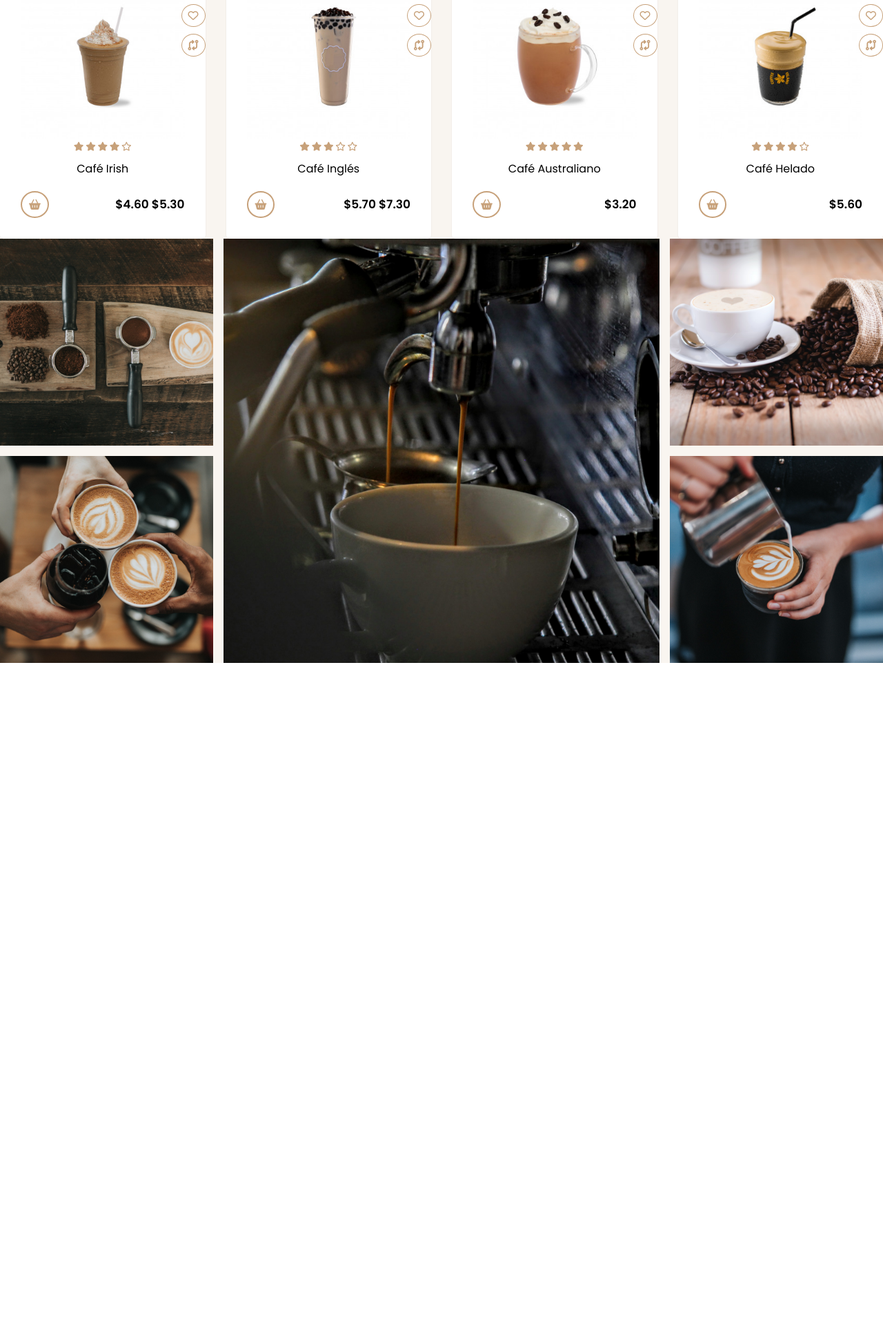
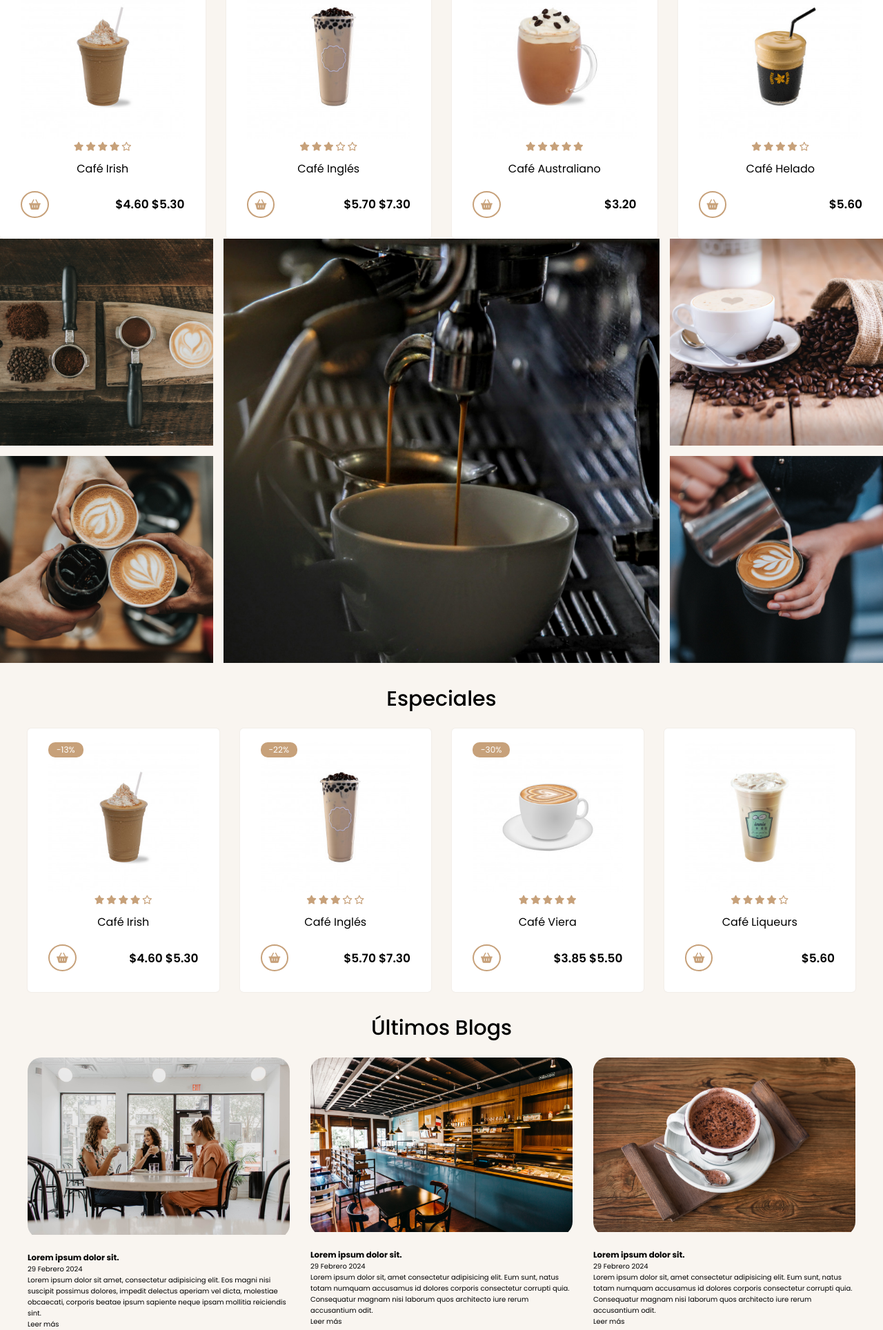
Before and after one commit to Mungualk/Paginillas_Bv, a PHP site: page / in a window 1280 px wide. Shown: the part 1320-3248 px from the top of the page at 69% size. Before the commit the page ends 2281 px from the top, so only its background shows below. Run offline with PHP 8.4, Linux system fonts and the light colour scheme; some libraries are stand-ins or nearby versions.

Commit message:
hay q arreglar
la separación entre los primeros productos y lo siguiente

```diff
--- a/cafeteria/index.html
+++ b/cafeteria/index.html
@@ -115,6 +115,7 @@
                             <span><i class="fa-regular fa-heart"></i></span>
                             <span><i class="fa-solid fa-code-compare"></i></span>
                         </div>
+                    </div>
                     <div class="content-card-product">
                         <div class="stars">
                             <i class="fa-solid fa-star"></i>
@@ -126,7 +127,6 @@
                         <h3>Café Irish</h3>
                         <span class="add-cart"><i class="fa-solid fa-basket-shopping"></i></span>
                         <p class="price">$4.60 <span>$5.30</span></p>
-                        </div>
                     </div>
                 </div>
                 <!-- Producto 2 -->
@@ -210,6 +210,159 @@
             <img src="img/gallery4.jpg" alt="Gallery Img4" class="gallery-img-4">
             <img src="img/gallery5.jpg" alt="Gallery Img5" class="gallery-img-5">
         </section>
+        <section class="container specials">
+            <h1 class="heading-1">Especiales</h1>
+            <div class="container-products">
+            <!-- Producto 1 -->
+            <div class="card-product">
+                <div class="container-img">
+                    <img src="img/cafe-irish.jpg" alt="Café Irish">
+                    <span class = "discount">-13%</span>
+                    <div class="button-group">
+                        <span><i class="fa-regular fa-eye"></i></span>
+                        <span><i class="fa-regular fa-heart"></i></span>
+                        <span><i class="fa-solid fa-code-compare"></i></span>
+                    </div>
+                <div class="content-card-product">
+                    <div class="stars">
+                        <i class="fa-solid fa-star"></i>
+                        <i class="fa-solid fa-star"></i>
+                        <i class="fa-solid fa-star"></i>
+                        <i class="fa-solid fa-star"></i>
+                        <i class="fa-regular fa-star"></i>
+                    </div>
+                    <h3>Café Irish</h3>
+                    <span class="add-cart"><i class="fa-solid fa-basket-shopping"></i></span>
+                    <p class="price">$4.60 <span>$5.30</span></p>
+                    </div>
+                </div>
+            </div>
+            <!-- Producto 2 -->
+            <div class="card-product">
+                <div class="container-img">
+                    <img src="img/cafe-ingles.jpg" alt="Café Inglés">
+                    <span class = "discount">-22%</span>
+                    <div class="button-group">
+                        <span><i class="fa-regular fa-eye"></i></span>
+                        <span><i class="fa-regular fa-heart"></i></span>
+                        <span><i class="fa-solid fa-code-compare"></i></span>
+                    </div>
+                </div>
+                <div class="content-card-product">
+                    <div class="stars">
+                        <i class="fa-solid fa-star"></i>
+                        <i class="fa-solid fa-star"></i>
+                        <i class="fa-solid fa-star"></i>
+                        <i class="fa-regular fa-star"></i>
+                        <i class="fa-regular fa-star"></i>
+                    </div>
+                    <h3>Café Inglés</h3>
+                    <span class="add-cart"><i class="fa-solid fa-basket-shopping"></i></span>
+                    <p class="price">$5.70 <span>$7.30</span></p>
+                </div>
+            </div>
+            <!-- Producto 3 -->
+            <div class="card-product">
+                <div class="container-img">
+                    <img src="img/cafe-viena.jpg" alt="Café Viena">
+                    <span class = "discount">-30%</span>
+                    <div class="button-group">
+                        <span><i class="fa-regular fa-eye"></i></span>
+                        <span><i class="fa-regular fa-heart"></i></span>
+                        <span><i class="fa-solid fa-code-compare"></i></span>
+                    </div>
+                </div>
+                <div class="content-card-product">
+                    <div class="stars">
+                        <i class="fa-solid fa-star"></i>
+                        <i class="fa-solid fa-star"></i>
+                        <i class="fa-solid fa-star"></i>
+                        <i class="fa-solid fa-star"></i>
+                        <i class="fa-solid fa-star"></i>
+                    </div>
+                    <h3>Café Viera</h3>
+                    <span class="add-cart"><i class="fa-solid fa-basket-shopping"></i></span>
+                    <p class="price">$3.85 <span>$5.50</span></p>
+                </div>
+            </div>
+            <!-- Producto 4 -->
+            <div class="card-product">
+                <div class="container-img">
+                    <img src="img/cafe-liqueurs.jpg" alt="Café Liqueurs">
+                    <div class="button-group">
+                        <span><i class="fa-regular fa-eye"></i></span>
+                        <span><i class="fa-regular fa-heart"></i></span>
+                        <span><i class="fa-solid fa-code-compare"></i></span>
+                    </div>
+                </div>
+                <div class="content-card-product">
+                    <div class="stars">
+                        <i class="fa-solid fa-star"></i>
+                        <i class="fa-solid fa-star"></i>
+                        <i class="fa-solid fa-star"></i>
+                        <i class="fa-solid fa-star"></i>
+                        <i class="fa-regular fa-star"></i>
+                    </div>
+                    <h3>Café Liqueurs</h3>
+                    <span class="add-cart"><i class="fa-solid fa-basket-shopping"></i></span>
+                    <p class="price">$5.60 </p>
+                </div>
+            </div>
+        </div>
+    </section>
+    <section class="container blogs">
+        <h1 class="heading-1">Últimos Blogs</h1>
+        <div class="container-blogs">
+            <!-- Blog 1 -->
+            <div class="card-blog">
+                <div class="container-img">
+                    <img src="img/blog-1.jpg" alt="Imagen Blog 1">
+                    <div class="button-group-blog">
+                        <span><i class = "fa-solid fa-magnifying-glass"> </i></span>
+                        <span><i class = "fa-solid fa-link"> </i></span>
+                    </div>
+                </div>
+                <div class="content-blog">
+                    <h3>Lorem ipsum dolor sit.</h3>
+                    <span>29 Febrero 2024</span>
+                    <p>Lorem ipsum dolor sit amet, consectetur adipisicing elit. Eos magni nisi suscipit possimus dolores, impedit delectus aperiam vel dicta, molestiae obcaecati, corporis beatae ipsum sapiente neque ipsam mollitia reiciendis sint.</p>
+                    <div class="btn-read-more">Leer más</div>
+                </div>
+            </div>
+            <!-- Blog 2 -->
+            <div class="card-blog">
+                <div class="container-img">
+                    <img src="img/blog-2.jpg" alt="Imagen Blog 2">
+                    <div class="button-group-blog">
+                        <span><i class = "fa-solid fa-magnifying-glass"> </i></span>
+                        <span><i class = "fa-solid fa-link"> </i></span>
+                    </div>
+                </div>
+                <div class="content-blog">
+                    <h3>Lorem ipsum dolor sit.</h3>
+                    <span>29 Febrero 2024</span>
+                    <p>Lorem ipsum dolor sit, amet consectetur adipisicing elit. Eum sunt, natus totam numquam accusamus id dolores corporis consectetur corrupti quia. Consequatur magnam nisi laborum quos architecto iure rerum accusantium odit.</p>
+                    <div class="btn-read-more">Leer más</div>
+                </div>
+            </div>
+            <!-- Blog 3 -->
+            <div class="card-blog">
+                <div class="container-img">
+                    <img src="img/blog-3.jpg" alt="Imagen Blog 3">
+                    <div class="button-group-blog">
+                        <span><i class = "fa-solid fa-magnifying-glass"> </i></span>
+                        <span><i class = "fa-solid fa-link"> </i></span>
+                    </div>
+                </div>
+                <div class="content-blog">
+                    <h3>Lorem ipsum dolor sit.</h3>
+                    <span>29 Febrero 2024</span>
+                    <p>Lorem ipsum dolor sit, amet consectetur adipisicing elit. Eum sunt, natus totam numquam accusamus id dolores corporis consectetur corrupti quia. Consequatur magnam nisi laborum quos architecto iure rerum accusantium odit.</p>
+                    <div class="btn-read-more">Leer más</div>
+                </div>
+            </div>
+        </div>
+    </section>
     </main>
     <script src="https://kit.fontawesome.com/81581fb069.js" crossorigin="anonymous"></script>
 </body>
--- a/cafeteria/styles.css
+++ b/cafeteria/styles.css
@@ -465,7 +465,7 @@ html {
     top: 0;
     right: -3rem;
     transition: all 0.4s ease;
-    /* z-index: -1; */
+    z-index: -1;
 }
 
 .button-group span {
@@ -583,3 +583,73 @@ html {
     grid-column: 2/4;
     grid-row: 1/3;
 }
+
+/* Specials */
+
+.specials {
+    display: flex;
+    flex-direction: column;
+    gap: 2rem;
+    margin-bottom: 3rem;
+
+}
+
+.blogs {
+    display: flex;
+    flex-direction: column;
+    gap: 2rem;
+
+}
+
+.container-blogs {
+    display: grid;
+    grid-template-columns: repeat(3, 1fr);
+    gap: 3rem;
+
+}
+
+.card-blog {
+    display: flex;
+    flex-direction: column;
+    gap: 2rem;
+
+}
+
+.card-blog .container-img {
+    border-radius: 2rem;
+    cursor: pointer;
+    position: relative;
+    overflow: hidden;
+
+}
+
+.button-group-blog {
+    position: absolute;
+    bottom: 1.5rem;
+    right: -2.5rem;
+    display: flex;
+    gap: 0.7rem;
+    z-index: -1;
+    transition: all 0.3rem ease;
+
+}
+
+.card-blog:hover .button-group-blog{
+    z-index: 0;
+    right: 1.5rem;
+}
+
+.button-group-blog span {
+    background-color: #fff;
+    padding: 1rem;
+    border-radius: 50%;
+    transition: all 0.4s ease;
+    display: flex;
+    align-items: center;
+    justify-content: center;
+
+}
+
+.botton-group-blog span i{
+    font-size: 1.3rem;
+}
```
Lines whose indentation alone changed are shown as unchanged.
